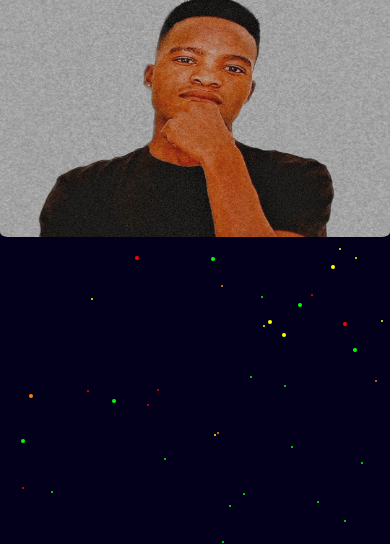
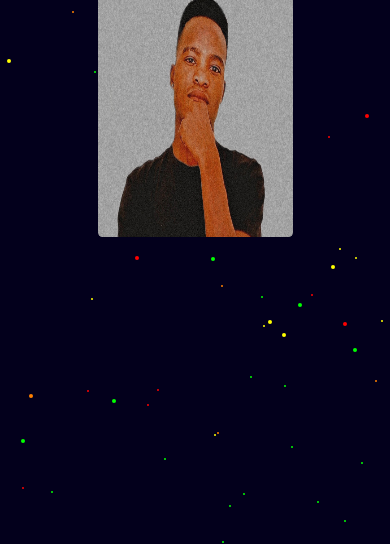
Before and after one commit to Funanani100/Funanani100.github.io, a plain HTML site: page index.html in a window 390 px wide. Shown: the part 300-844 px from the top of the page. Drawn offline with Linux system fonts and the light colour scheme.

Commit message:
Update portfolio.css

```diff
--- a/portfolio.css
+++ b/portfolio.css
@@ -50,7 +50,7 @@ header {
   }
 
 img {
-  max-width: 100%; /* Make the image responsive */
+  max-width: 50%; /* Make the image responsive */
   height: auto;
   display: block;
   margin: 0 auto; /* Center the image */
```
